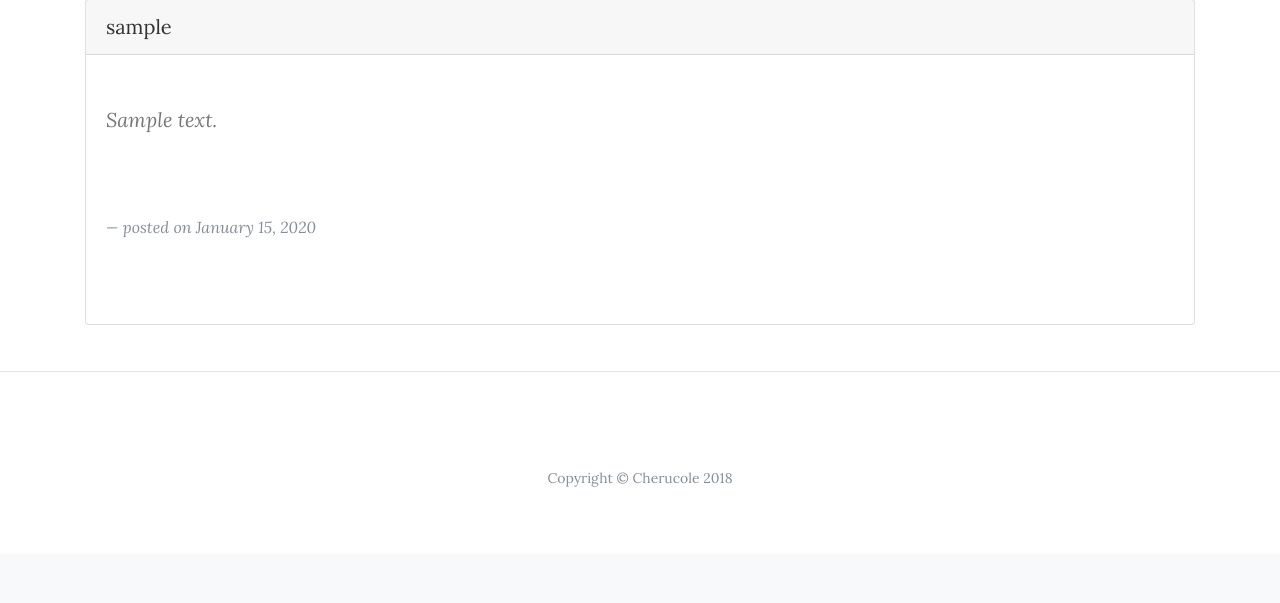
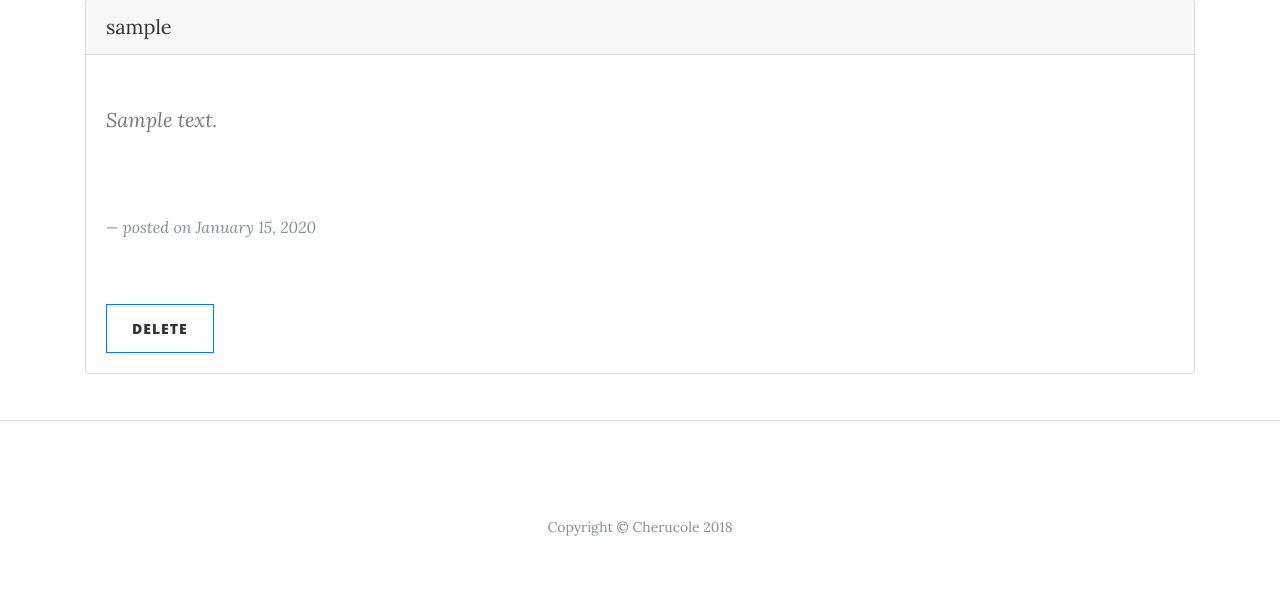
Before and after one commit to cherucole/Blog-Project, a Flask app: page /post_comments/1 in a window 1280 px wide. Shown: the part 637-1240 px from the top of the page. Before the commit the page ends 1124 px from the top, so only its background shows below. Run offline with Flask 2, Linux system fonts and the light colour scheme; tables that the repository leaves empty hold one stand-in row (values such as "Sample post"); some libraries are stand-ins or nearby versions.

Commit message:
comment is being deleted on db

```diff
--- a/app/main/views.py
+++ b/app/main/views.py
@@ -53,6 +53,18 @@ def delete_post(post_id):
     db.session.delete(post)
     db.session.commit()
     return redirect(url_for('.index', post=post, post_id=post.id))
+
+
+@main.route('/comment/delete/<int:id>' ,methods=['GET', 'POST'])
+@login_required
+def delete_comment(id):
+    # post = Post.query.filter_by(id=post_id).one()
+    comment = Comment.query.filter_by(id=id).first()
+    # comment = Comment.query.filter_by(id=post_id).one()
+
+    db.session.delete(comment)
+    db.session.commit()
+    return redirect(url_for('.post_comments', comments=comment, id=comment.id))
 
 @main.route('/add',methods=['GET', 'POST'])
 @login_required
--- a/app/templates/post.html
+++ b/app/templates/post.html
@@ -114,6 +114,10 @@
             <p> {{comment.comment}} </p>
               <footer class="blockquote-footer">posted on <cite title="Source Title">{{comment.posted.strftime('%B %d, %Y')}}</cite></footer>
 
+
+              <button type="button" class="btn btn-outline-primary"><a href="/comment/delete/{{comment.id}}">Delete</a></button>
+
+
     </blockquote>
 
   </div>
--- a/app/templates/post_comments.html
+++ b/app/templates/post_comments.html
@@ -103,6 +103,10 @@
             <p> {{comment.comment}} </p>
               <footer class="blockquote-footer">posted on <cite title="Source Title">{{comment.posted.strftime('%B %d, %Y')}}</cite></footer>
 
+
+
+              <button type="button" class="btn btn-outline-primary"><a href="/comment/delete/{{comment.post_id}}">Delete</a></button>
+
     </blockquote>
 
   </div>
```
